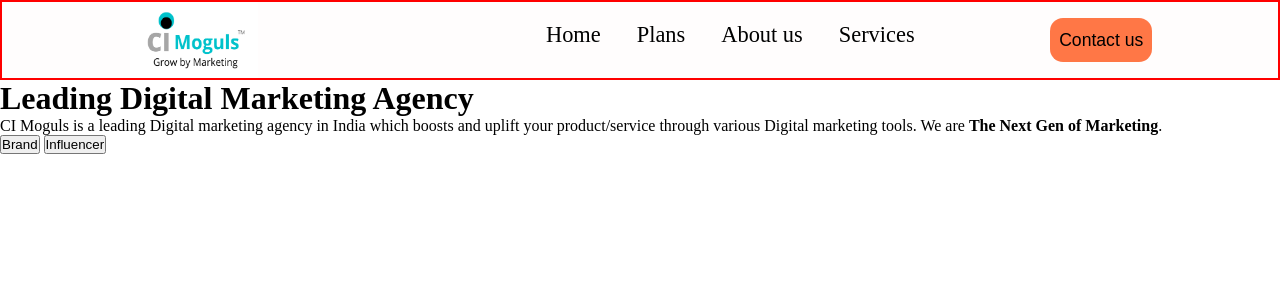
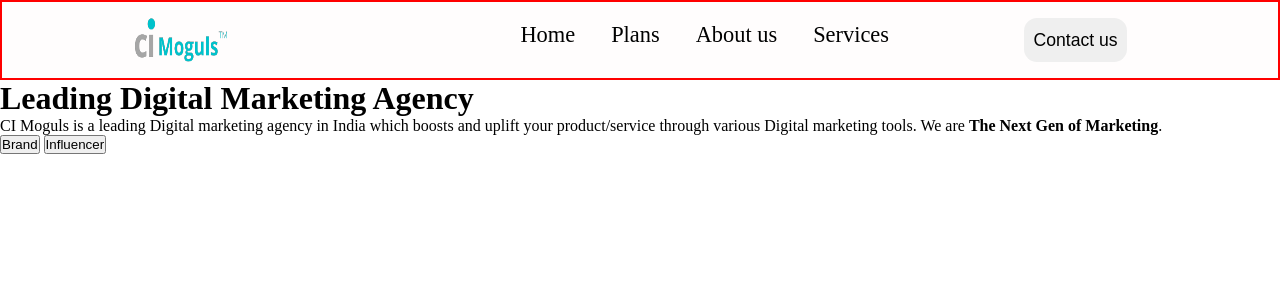
Before and after one commit to navneetthakor/dma, a PHP site: page /html/index.html in a window 1280 px wide. Shown: the top 300 px of the page. Run offline with PHP 8.4, Linux system fonts and the light colour scheme.

Commit message:
changes4

```diff
--- a/css/index.css
+++ b/css/index.css
@@ -8,6 +8,7 @@
 /* css roots  */
 :root{
     --1stcolor : rgba(255, 68, 0, 0.725);
+    --2ndcolor : #342EAD;
 }
 
 /* body styling  */
@@ -38,9 +39,10 @@ header{
 
 /* logo division of header  */
 #logo{
-    height: 10vh;
-    width: 10vw;
+    height: 7vh;
+    width: 8vw;
     margin-left: 10vw;
+    margin-top: 1vh;
     /* border: 2px solid black; */
 
 }
@@ -51,18 +53,18 @@ header{
 }
 
 /* navigetion bar design of header  */
-#navigestion{
+#navigation{
     height: inherit;
     width: 40vw;
     margin-left: 20vw;
     /* border: 2px solid black; */
 }
 
-#navigestion nav{
+#navigation nav{
     margin-top: 2.5vh;
 }
 
-#navigestion nav a{
+#navigation nav a{
     text-decoration: none;
     font-size: 2.8vh;
     margin-left: 2.5vw;
@@ -70,18 +72,18 @@ header{
 }
 
 /* login botton design of header  */
-#hbotton{
+#hbutton{
     height: inherit;
     width: 10vw;
     /* border: 2px solid black; */
 }
 
-#hbotton input{
+#hbutton input{
     height: 5.5vh;
     width: 8vw;
     margin: 2vh 3vh;
     border: none;
     border-radius: 13px;
     font-size: 2.2vh;
-    background-color: rgba(255, 68, 0, 0.725);
+    background-color: (--1stcolor);
 }
--- a/html/index.html
+++ b/html/index.html
@@ -10,9 +10,9 @@
 <body>
     <header>
         <div id="logo">
-            <img src="/images/CI (7).png" alt="CI MOGULS">
+            <img src="/images/cilogo.png" alt="CI MOGULS">
         </div>
-        <div id="navigestion">
+        <div id="navigation">
             <nav>
                 <a href="" class="navbar">Home</a>
                 <a href="" class="navbar">Plans</a>
@@ -20,7 +20,7 @@
                 <a href="" class="navbar">Services</a>
             </nav>
         </div>
-        <div id="hbotton">
+        <div id="hbutton">
             <input type="button" value="Contact us">
         </div>
     </header>
```
Also changed, not shown: images/cilogo.png (added).
